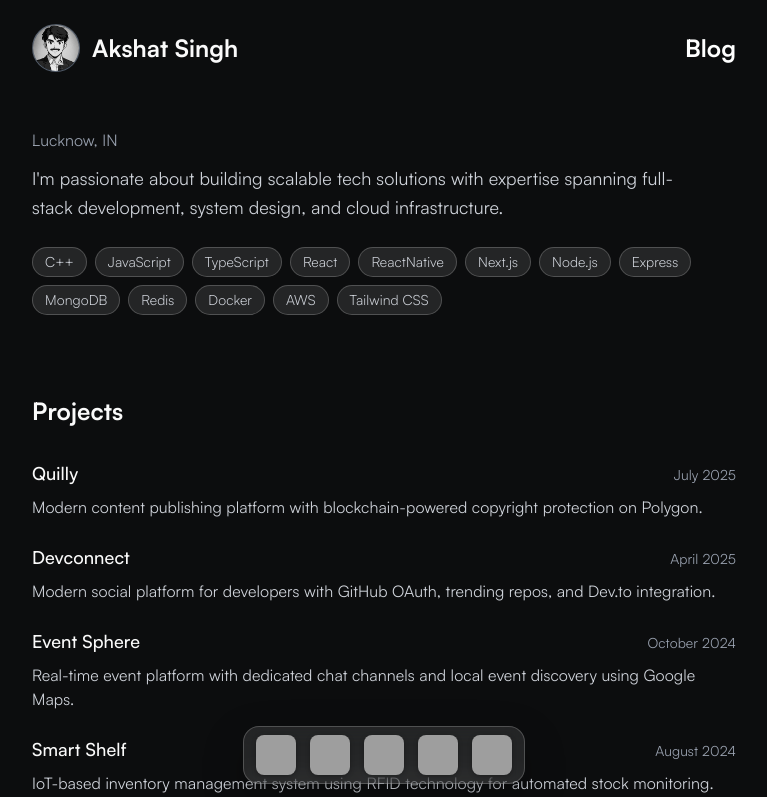
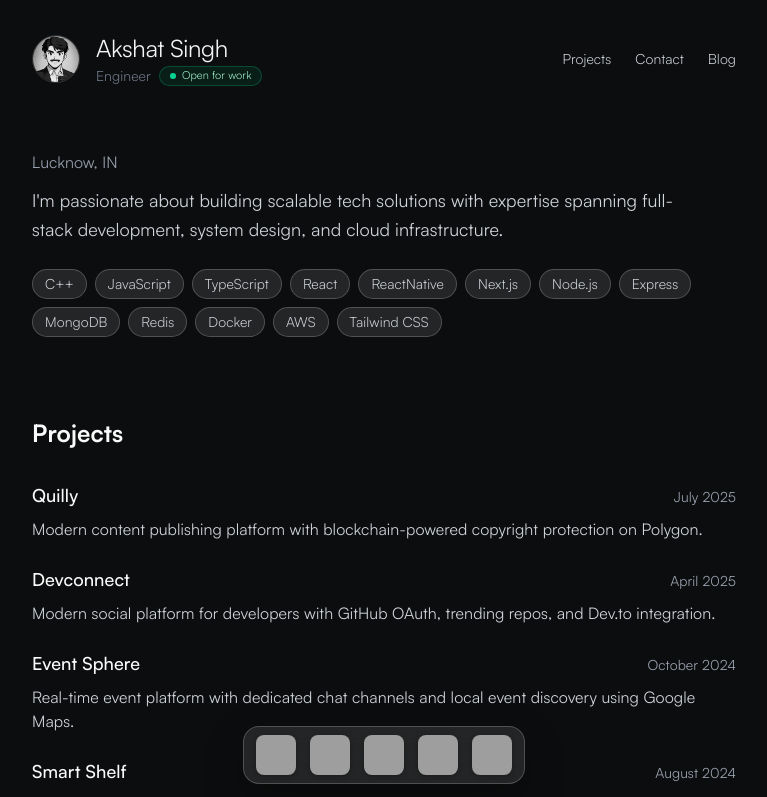
Before and after one commit to abhi-yo/portfolio-v3, a Next.js app: page / in a window 1280 px wide. Shown: the top 797 px of the page, without its empty margins (256-1023 px from the left). Built offline with nearby package versions, Linux system fonts and the light colour scheme; grey boxes are pictures that could not be loaded.

Commit message:
feat(nav): minimalist header, larger avatar/name, integrated open-for-work badge

```diff
--- a/app/components/Navbar.tsx
+++ b/app/components/Navbar.tsx
@@ -2,27 +2,52 @@
 
 const Navbar = () => {
   return (
-    <header className="flex items-center justify-between py-6">
-      <div className="flex items-center gap-3">
-        <div className="w-12 h-12 bg-gradient-to-br from-gray-700 to-gray-800 rounded-full border border-white/20 flex items-center justify-center">
-          {/* Placeholder for profile photo */}
+    <header className="flex items-center justify-between py-8">
+      <div className="flex items-center gap-4">
+        <div className="w-12 h-12 rounded-full border border-white/15 overflow-hidden">
           <img
             src="/profile.png"
             alt="Akshat Singh"
-            className="w-full h-full object-cover rounded-full"
-            style={{ objectPosition: 'center' }}
+            className="w-full h-full object-cover"
+            style={{ objectPosition: "center" }}
           />
-          {/* Replace above with: */}
-          {/* <img
-            src="/path-to-your-profile-photo.jpg"
-            alt="Akshat Singh"
-            className="w-full h-full object-cover rounded-full"
-          /> */}
         </div>
-        <h1 className="text-2xl font-bold text-white">Akshat Singh</h1>
+        <div className="leading-tight">
+          <p className="text-xl sm:text-2xl text-gray-100 font-[620] tracking-[-0.015em]">
+            Akshat Singh
+          </p>
+          <div className="flex items-center gap-2 mt-0.5">
+            <p className="text-xs sm:text-sm text-gray-500">Engineer</p>
+            <a
+              href="mailto:akshatsing11@gmail.com"
+              className="inline-flex items-center gap-1.5 rounded-full border border-emerald-400/25 bg-emerald-500/10 px-2.5 py-0.5 text-[10px] sm:text-[11px] text-emerald-200 hover:bg-emerald-500/15 hover:border-emerald-400/35 transition-colors"
+              aria-label="Open for work"
+            >
+              <span className="relative inline-flex items-center justify-center">
+                <span className="h-1.5 w-1.5 rounded-full bg-emerald-400 badge-dot" />
+              </span>
+              Open for work
+            </a>
+          </div>
+        </div>
       </div>
-      <nav>
-        <a href="/blog" className="text-white text-2xl font-bold hover:text-cyan-400 transition-colors">
+      <nav className="flex items-center gap-6 text-sm">
+        <a
+          href="#projects"
+          className="text-gray-300 hover:text-white transition-colors"
+        >
+          Projects
+        </a>
+        <a
+          href="#contact"
+          className="text-gray-300 hover:text-white transition-colors"
+        >
+          Contact
+        </a>
+        <a
+          href="/blog"
+          className="text-gray-300 hover:text-white transition-colors"
+        >
           Blog
         </a>
       </nav>
```
